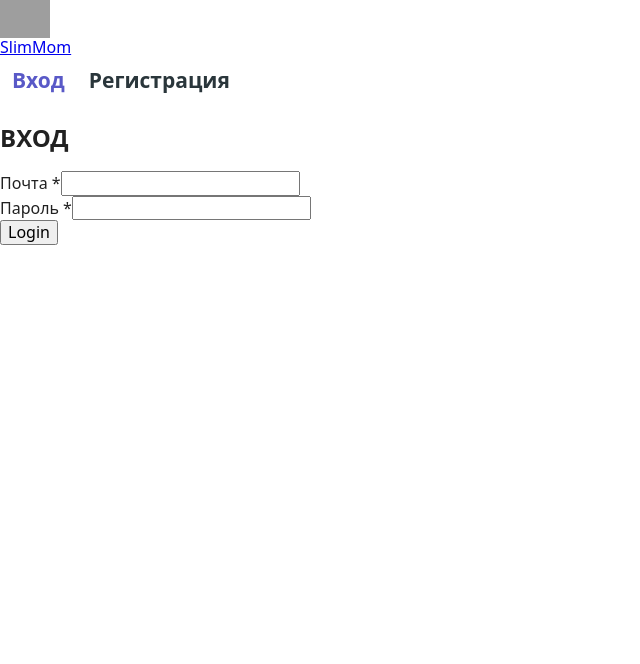
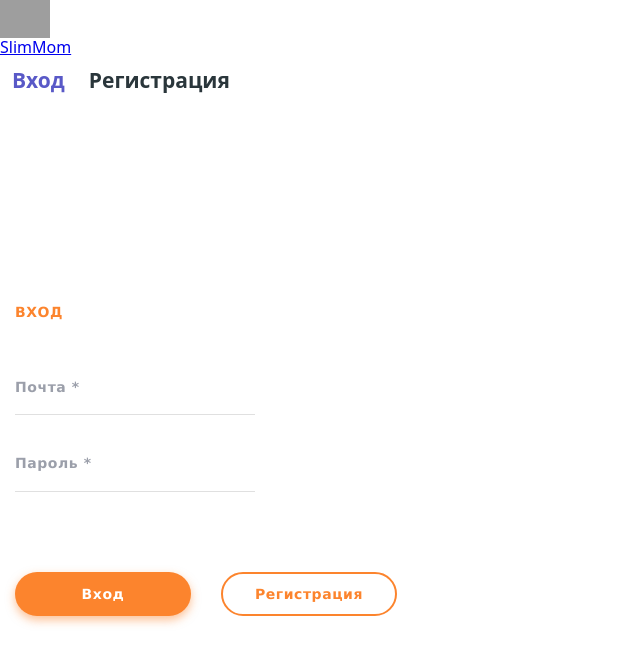
Before and after one commit to SerhioAndros/team-project-react-slim-mom, a React (Create React App) app: page /login in a window 1280 px wide. Shown: the top 664 px of the page, without its empty margins (0-640 px from the left). Built offline with nearby package versions, Linux system fonts and the light colour scheme; grey boxes are pictures that could not be loaded.

Commit message:
done styles login and registr

```diff
--- /dev/null
+++ b/src/components/Container/Container.js
@@ -0,0 +1,10 @@
+import React from "react";
+
+import css from "./Container.module.css";
+
+const Container = ({ children }) => {
+  return <div className={css.container}>{children}</div>;
+};
+
+
+export default Container;
--- /dev/null
+++ b/src/components/Container/Container.module.css
@@ -0,0 +1,16 @@
+.container {
+  display: block;
+  max-width: 1440px;
+  margin-left: auto;
+  margin-right: auto;
+  padding-left: 15px;
+  padding-right: 15px;
+}
+
+
+@media screen and (min-width: 768px) {
+  }
+
+
+  @media screen and (min-width: 1280px) {
+    }
--- a/src/components/loginForm/LoginForm.js
+++ b/src/components/loginForm/LoginForm.js
@@ -4,6 +4,8 @@ import { logIn } from "../../redux/auth/auth-operation";
 ///////////////////////////////Formik, YUP /////////////////////////////////////////////////
 import { ErrorMessage, Form, Formik, useField } from "formik";
 import * as Yup from "yup";
+import css from "./LoginForm.module.css";
+import { Link } from "react-router-dom";
 
 const initialForm = { email: "", password: "" };
 
@@ -21,18 +23,18 @@ export const FormControl = ({ label, ...props }) => {
   const id = useMemo(() => Math.floor(Math.random() * 99999).toString(), []);
   const [field, meta] = useField(props);
   return (
-    <div>
-      <label className="label" htmlFor={id}>
+    <div className={css.form_control_container}>
+      <label className={css.label} htmlFor={id}>
         {label}
         <input
           id={id}
-          className={meta.error && meta.touched ? "input input-error" : "input"}
+          className={meta.error && meta.touched ? `${css.input_error}`: `${css.input}`}
           {...field}
           {...props}
         />
-        <div className='box-error-message'>
+        <div className={css.box_error_message}>
           {meta.error && meta.touched && (
-            <p className="error-message">{meta.error}</p>
+            <p className={css.error_message_text}>{meta.error}</p>
           )}
         </div>
       </label>
@@ -49,7 +51,8 @@ const LoginForm = () => {
   };
 
   return (
-    <div className="form-container">
+    <div className={css.form_container}>
+      <h2 className={css.form_title}>ВХОД</h2>
       <Formik
         initialValues={initialForm}
         validationSchema={validationSchema}
@@ -58,9 +61,16 @@ const LoginForm = () => {
         <Form>
           <FormControl label="Почта *" name="email" type="email" />
           <FormControl label="Пароль *" type="password" name="password" />
-          <button type="submit" className="btn">
-            Login
-          </button>
+          <div className={css.btn_container}>
+            <button type="submit" className={css.form_btn}>
+              Вход
+            </button>
+            <Link to="/registration" exact>
+              <button type="button" className={css.secondary_form_btn}>
+                Регистрация
+              </button>
+            </Link>
+          </div>
         </Form>
       </Formik>
     </div>
--- /dev/null
+++ b/src/components/loginForm/LoginForm.module.css
@@ -0,0 +1,174 @@
+.form_container {
+  display: block;
+  margin: 0 auto;
+  padding-top: 40px;
+}
+
+.form_title {
+  display: flex;
+  justify-content: center;
+  margin-bottom: 60px;
+
+  font-family: Verdana;
+  font-style: normal;
+  font-weight: 700;
+  font-size: 14px;
+  line-height: 0.92;
+  letter-spacing: 0.04em;
+  text-transform: uppercase;
+
+  color: #fc842d;
+}
+
+.form_control_container {
+  display: block;
+}
+
+.label {
+  display: block;
+  font-family: Verdana;
+  font-style: normal;
+  font-weight: 700;
+  font-size: 14px;
+  line-height: 1.21;
+  letter-spacing: 0.04em;
+
+  color: #9b9faa;
+}
+
+.input {
+  display: block;
+  border: none;
+  border-bottom: 1px solid #e0e0e0;
+  width: 100%;
+  outline: 0;
+  height: 20px;
+}
+
+.input_error {
+  display: block;
+  border: none;
+  border-bottom: 1px solid #f00505;
+  width: 100%;
+  outline: 0;
+  height: 22px;
+}
+
+.box_error_message {
+  height: 20px;
+  margin-bottom: 20px;
+}
+
+.error_message_text {
+  color: #f00505;
+  margin: 1px 0 0;
+  font-family: Verdana;
+  font-style: normal;
+  font-weight: 700;
+  font-size: 14px;
+}
+
+.btn_container {
+  display: flex;
+  flex-direction: column;
+  align-items: center;
+  margin-top: 60px;
+}
+
+.form_btn {
+  font-family: Verdana;
+  font-style: normal;
+  font-weight: 700;
+  font-size: 14px;
+  line-height: 17px;
+  letter-spacing: 0.04em;
+
+  color: #ffffff;
+  width: 176px;
+  height: 44px;
+  background: #fc842d;
+  box-shadow: 0px 4px 10px rgba(252, 132, 45, 0.5);
+  border-radius: 30px;
+  border: none;
+}
+
+.form_btn:first-child {
+  margin-bottom: 20px;
+}
+
+.secondary_form_btn {
+  font-family: Verdana;
+  font-style: normal;
+  font-weight: bold;
+  font-size: 14px;
+  line-height: 17px;
+  letter-spacing: 0.04em;
+
+  color: #fc842d;
+
+  width: 176px;
+  height: 44px;
+
+  background: #ffffff;
+  border: 2px solid #fc842d;
+  box-sizing: border-box;
+  border-radius: 30px;
+}
+
+@media screen and (min-width: 768px) {
+  .form_container {
+    padding-top: 190px;
+  }
+
+  .form_title {
+    display: block;
+  }
+
+  .form_control_container {
+    display: block;
+  }
+
+  .input {
+    width: 240px;
+  }
+
+  .input_error {
+    width: 240px;
+  }
+
+  .box_error_message {
+    height: 20px;
+    margin-bottom: 20px;
+  }
+
+  .btn_container {
+    display: block;
+    margin-top: 60px;
+  }
+
+
+  .form_btn {
+    font-family: Verdana;
+    font-style: normal;
+    font-weight: 700;
+    font-size: 14px;
+    line-height: 17px;
+    letter-spacing: 0.04em;
+
+    color: #ffffff;
+    width: 176px;
+    height: 44px;
+    background: #fc842d;
+    box-shadow: 0px 4px 10px rgba(252, 132, 45, 0.5);
+    border-radius: 30px;
+    border: none;
+  }
+
+  .form_btn:first-child {
+    margin-bottom: 0;
+    margin-right: 30px;
+  }
+}
+
+@media screen and (min-width: 1280px) {
+}
--- a/src/components/registerForm/RegistrationForm.js
+++ b/src/components/registerForm/RegistrationForm.js
@@ -3,6 +3,8 @@ import { useDispatch } from "react-redux";
 import { register } from "../../redux/auth/auth-operation";
 import { FormControl } from "../loginForm/LoginForm";
 import * as Yup from "yup";
+import { Link } from "react-router-dom";
+import css from './RegistrationForm.module.css'
 
 const initialForm = { username: "", email: "", password: "" };
 
@@ -28,7 +30,9 @@ const RegistrationForm = () => {
   };
 
   return (
-    <div className="form-container">
+    <div className={css.form_container}>
+            <h2 className={css.form_title}>РЕГИСТРАЦИЯ</h2>
+
       <Formik
         initialValues={initialForm}
         validationSchema={validationSchema}
@@ -39,9 +43,17 @@ const RegistrationForm = () => {
           <FormControl label="Имя *" type="text" name="username" />
           <FormControl label="Почта *" name="email" type="email" />
           <FormControl label="Пароль *" type="password" name="password" />
-          <button type="submit" className="btn">
-            Register
-          </button>
+          <div className={css.btn_container}>
+            <button type="submit" className={css.form_btn}>
+            Регистрация
+            </button>
+            <Link to="/login" exact>
+              {" "}
+              <button type="button" className={css.secondary_form_btn}>
+                Вход
+              </button>
+            </Link>
+          </div>
         </Form>
       </Formik>
     </div>
--- /dev/null
+++ b/src/components/registerForm/RegistrationForm.module.css
@@ -0,0 +1,174 @@
+.form_container {
+    display: block;
+    margin: 0 auto;
+    padding-top: 40px;
+  }
+
+  .form_title {
+    display: flex;
+    justify-content: center;
+    margin-bottom: 60px;
+
+    font-family: Verdana;
+    font-style: normal;
+    font-weight: 700;
+    font-size: 14px;
+    line-height: 0.92;
+    letter-spacing: 0.04em;
+    text-transform: uppercase;
+
+    color: #fc842d;
+  }
+
+  .form_control_container {
+    display: block;
+  }
+
+  .label {
+    display: block;
+    font-family: Verdana;
+    font-style: normal;
+    font-weight: 700;
+    font-size: 14px;
+    line-height: 1.21;
+    letter-spacing: 0.04em;
+
+    color: #9b9faa;
+  }
+
+  .input {
+    display: block;
+    border: none;
+    border-bottom: 1px solid #e0e0e0;
+    width: 100%;
+    outline: 0;
+    height: 20px;
+  }
+
+  .input_error {
+    display: block;
+    border: none;
+    border-bottom: 1px solid #f00505;
+    width: 100%;
+    outline: 0;
+    height: 22px;
+  }
+
+  .box_error_message {
+    height: 20px;
+    margin-bottom: 20px;
+  }
+
+  .error_message_text {
+    color: #f00505;
+    margin: 1px 0 0;
+    font-family: Verdana;
+    font-style: normal;
+    font-weight: 700;
+    font-size: 14px;
+  }
+
+  .btn_container {
+    display: flex;
+    flex-direction: column;
+    align-items: center;
+    margin-top: 60px;
+  }
+
+  .form_btn {
+    font-family: Verdana;
+    font-style: normal;
+    font-weight: 700;
+    font-size: 14px;
+    line-height: 17px;
+    letter-spacing: 0.04em;
+
+    color: #ffffff;
+    width: 176px;
+    height: 44px;
+    background: #fc842d;
+    box-shadow: 0px 4px 10px rgba(252, 132, 45, 0.5);
+    border-radius: 30px;
+    border: none;
+  }
+
+  .form_btn:first-child {
+    margin-bottom: 20px;
+  }
+
+  .secondary_form_btn {
+    font-family: Verdana;
+    font-style: normal;
+    font-weight: bold;
+    font-size: 14px;
+    line-height: 17px;
+    letter-spacing: 0.04em;
+
+    color: #fc842d;
+
+    width: 176px;
+    height: 44px;
+
+    background: #ffffff;
+    border: 2px solid #fc842d;
+    box-sizing: border-box;
+    border-radius: 30px;
+  }
+
+  @media screen and (min-width: 768px) {
+    .form_container {
+      padding-top: 190px;
+    }
+
+    .form_title {
+      display: block;
+    }
+
+    .form_control_container {
+      display: block;
+    }
+
+    .input {
+      width: 240px;
+    }
+
+    .input_error {
+      width: 240px;
+    }
+
+    .box_error_message {
+      height: 20px;
+      margin-bottom: 20px;
+    }
+
+    .btn_container {
+      display: block;
+      margin-top: 60px;
+    }
+
+
+    .form_btn {
+      font-family: Verdana;
+      font-style: normal;
+      font-weight: 700;
+      font-size: 14px;
+      line-height: 17px;
+      letter-spacing: 0.04em;
+
+      color: #ffffff;
+      width: 176px;
+      height: 44px;
+      background: #fc842d;
+      box-shadow: 0px 4px 10px rgba(252, 132, 45, 0.5);
+      border-radius: 30px;
+      border: none;
+    }
+
+    .form_btn:first-child {
+      margin-bottom: 0;
+      margin-right: 30px;
+    }
+  }
+
+  @media screen and (min-width: 1280px) {
+  }
--- a/src/navBar/navBar.js
+++ b/src/navBar/navBar.js
@@ -1,7 +1,7 @@
 import React from "react";
 import { connect } from "react-redux";
 
-import styles from "./NavBar.module.css";
+import styles from "./navBar.module.css";
 import Navigation from "./navigation";
 import UserMenu from "./userMenu";
 import AuthNav from "./authNav";
--- a/src/pages/RegistrationPage.js
+++ /dev/null
@@ -1,13 +0,0 @@
-import React from "react";
-import RegistrationForm from "../components/registerForm/RegistrationForm";
-
-const RegistrationPage = () => {
-  return (
-    <div>
-      <h1>РЕГИСТРАЦИЯ</h1>
-      <RegistrationForm />
-    </div>
-  );
-};
-
-export default RegistrationPage;
--- a/src/pages/loginPage.js
+++ b/src/pages/loginPage.js
@@ -1,12 +1,12 @@
 import React from "react";
+import Container from "../components/Container/Container";
 import LoginForm from "../components/loginForm/LoginForm";
 
 const LoginPage = () => {
   return (
-    <div>
-      <h2>ВХОД</h2>
+    <Container>
       <LoginForm />
-    </div>
+    </Container>
   );
 };
 
--- a/src/pages/registerPage.js
+++ b/src/pages/registerPage.js
@@ -1,12 +1,12 @@
 import React from "react";
+import Container from "../components/Container/Container";
 import RegistrationForm from "../components/registerForm/RegistrationForm";
 
 const registerPage = () => {
   return (
-    <div>
-      <h1>РЕГИСТРАЦИЯ</h1>
+    <Container>
       <RegistrationForm />
-    </div>
+    </Container>
   );
 };
 
```
Also changed, not shown: src/App.js (+6 -6 lines).
